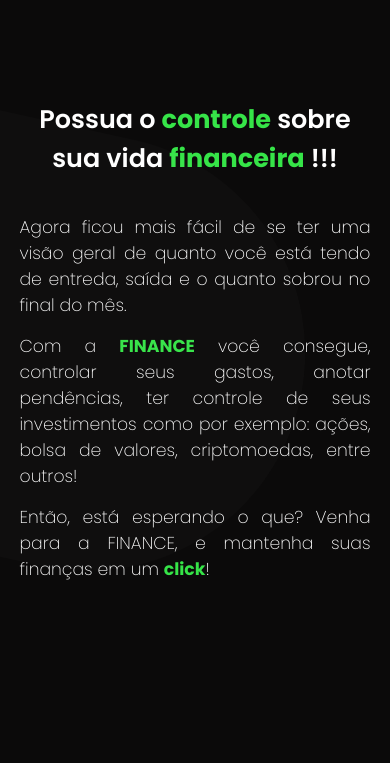
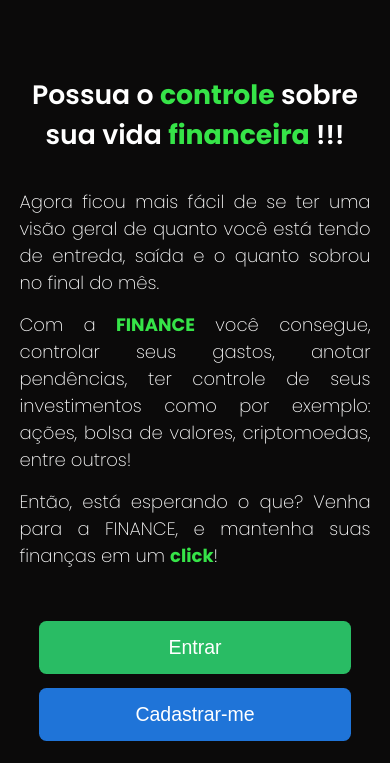
Before and after one commit to Ademir-Silva/FINANCE, a PHP site: page / in a window 390 px wide. Shown: the part 92-855 px from the top of the page. Before the commit the page ends 672 px from the top, so only its background shows below. Run offline with PHP 8.4, Linux system fonts and the light colour scheme.

Commit message:
atualizado

```diff
--- a/index.html
+++ b/index.html
@@ -18,8 +18,7 @@
   </header>
 
   <div class="container">
-
-
+    <!-- <div class="spot-bg"></div>   -->
 
     <main>
 
@@ -41,14 +40,20 @@
             Então, está esperando o que? Venha para a FINANCE, e mantenha
             suas finanças em um <b class="text-green">click</b>!
           </p>
-
         </section>
-        <div class="spot-bg"></div>
     </main>
-
 
     <div class="image-graphic">
         <img src="./assets/screen-graphic-2 1 (1).svg" alt="imagem com gráfico">
+    </div>
+
+  </div>
+
+
+  <div class="buttons">
+    <button class="sign-in" type="submit">Entrar</button>
+    <button class="sign-up" type="submit">Cadastrar-me</button>
+  </div>
 
 
     <script src="script.js"></script>
--- a/style.css
+++ b/style.css
@@ -11,8 +11,9 @@ html{
 }
 
 body{
-  background: #0B0A0A;
+  background-color: #0B0A0A;
   font-family: 'Poppins', sans-serif;
+
 }
 
 h1, p{
@@ -30,16 +31,18 @@ header{
 
 h1{
   font-weight: 600;
-  text-align: justify;
+  text-align: left;
+  font-size: 2.6rem;
 }
 
 
 /*=========== CONTAINER */
 .container{
-  width: min(90vw, 1100px);
-  margin: 6rem auto;
+  width: min(90vw, 1200px);
+  margin: 5rem auto 2rem;
 
   display: flex;
+  justify-content: space-between;
   align-items: center;
 }
 
@@ -50,25 +53,13 @@ main{
   margin-right: 10rem;
 }
 
-.spot-bg{
-  position: absolute;
-  width: 436.49px;
-  height: 611.48px;
-  right: 170px;
-  top: 120px;
-
-
-  background: rgba(196, 196, 196, 0.02);
-  border-radius: 291px;
-  transform: rotate(-77.46deg);
-}
-
 
 /*=========== TEXTS */
 p.text{
   font-weight: 200;
   margin: 1rem 0;
   text-align: justify;
+  font-size: 1.3rem;
 }
 
 b.text-green{
@@ -76,15 +67,60 @@ b.text-green{
 }
 
 
+/*=========== BUTTONS */
+.buttons{
+  width: min(100vw, 900px);
+  margin: 1rem auto;
+
+
+  display: flex;
+  justify-content: space-between;
+  align-items: center;
+}
+
+button.sign-in,
+button.sign-up{
+  width: 40%;
+  padding: 1rem;
+
+  border: none;
+  border-radius: .5rem;
+
+  font-size: 1.3rem;
+  color: white;
+  cursor: pointer;
+
+}
+
+button.sign-in{
+  background: #29BC64;
+
+}
+
+button.sign-up{
+  background: #1F74D8;
+}
+
+button.sign-in:hover{
+  background: rgb(51, 160, 94);
+  transition: .4s;
+}
+
+button.sign-up:hover{
+  background: rgb(13, 83, 163);
+  transition: .4s;
+}
+
+
 /*=========== MEDIAS */
 
 /*====== MAX */
-@media (max-width: 800px){
+@media (max-width: 900px){
 
   h1{
-    font-size: 1.7rem;
+    font-size: 1.78rem;
     text-align: center;
-    margin: .7rem 0 2.4rem 0 ;
+    margin: 0 0 2.2rem 0 ;
   }
 
   main{
@@ -96,10 +132,24 @@ b.text-green{
   }
 
   p.text{
-    font-size: 1.15rem;
+    font-size: 1.2rem;
     text-align: justify;
+  }
+
+  .buttons{
+    display: flex;
+    flex-direction:column;
+  }
+
+  button.sign-in,
+  button.sign-up{
+    width: 80%;
+    margin: 7px 0;
   }
 }
 
-
 /*====== MIN */
+/* .buttons{
+  display: flex;
+  flex-direction:column;
+} */
```
